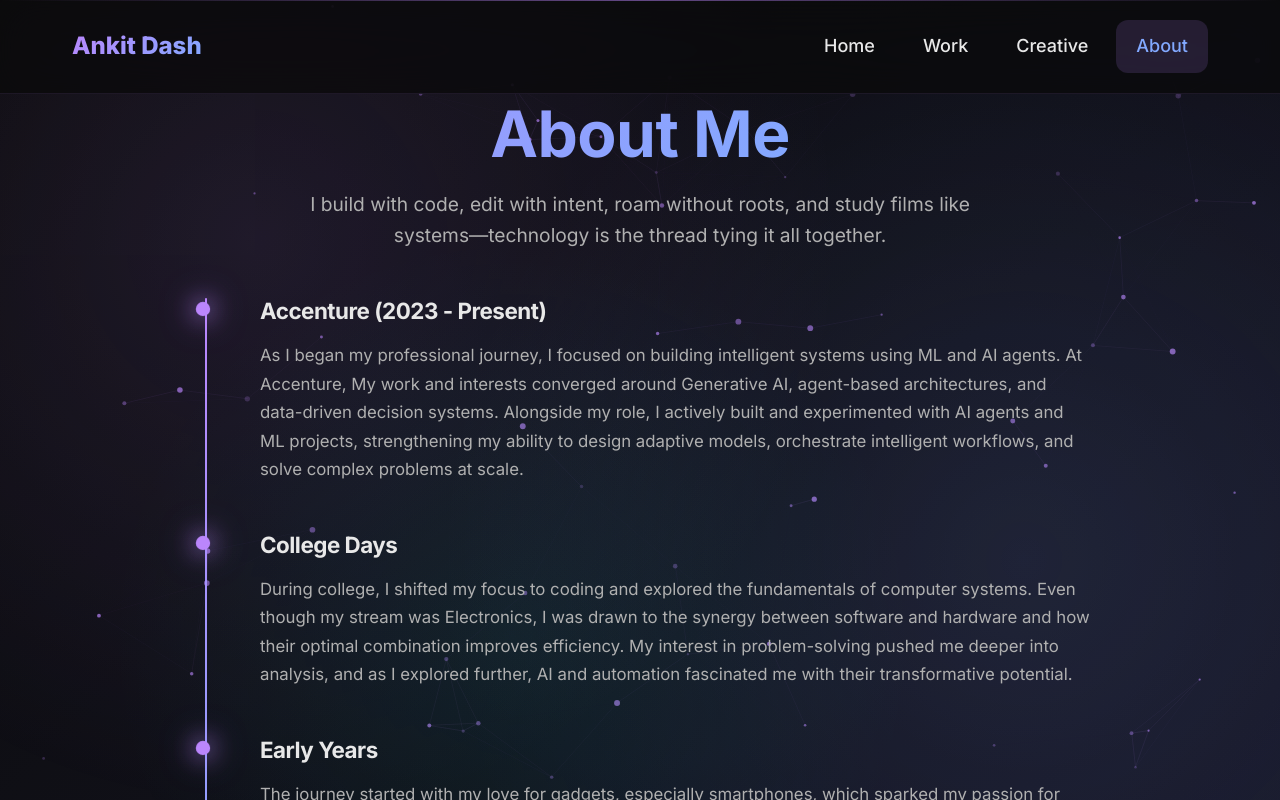
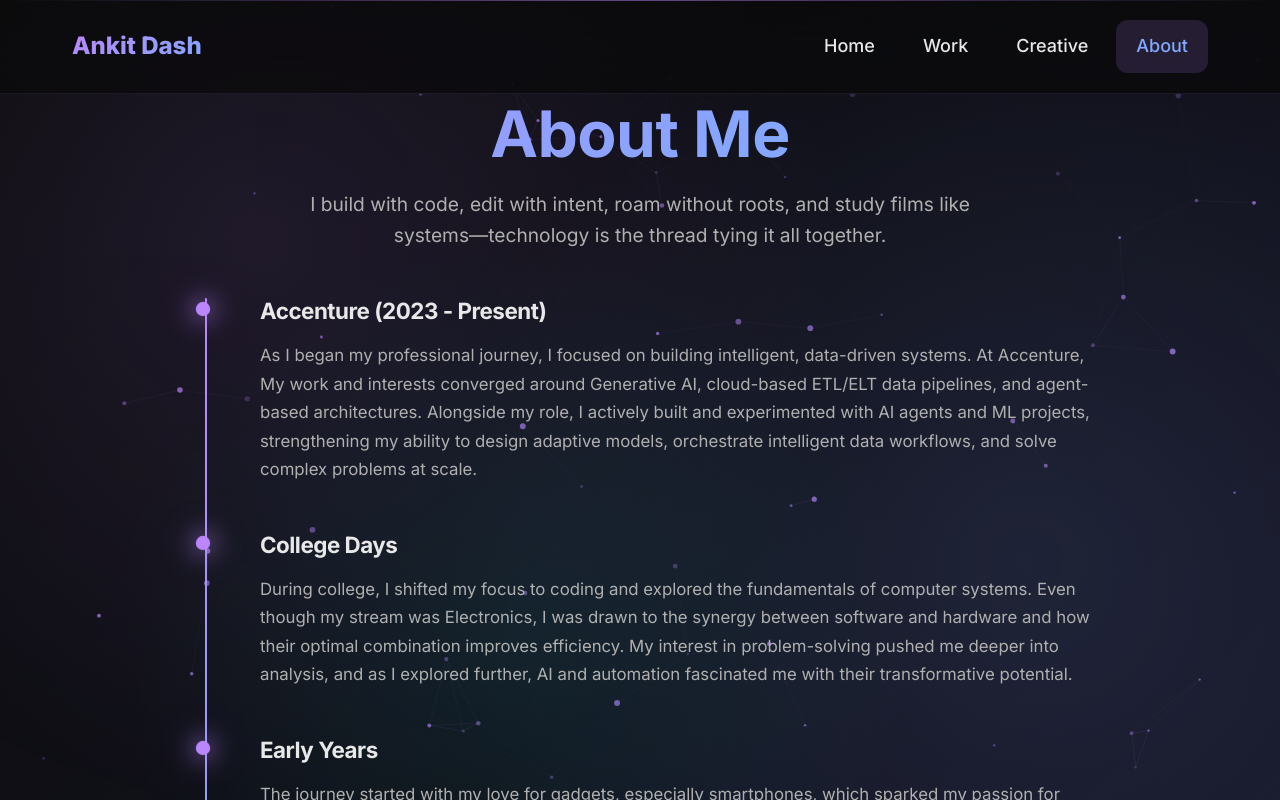
Before and after one commit to theankitdash/theankitdash, a Next.js app in the folder portfolio-nextjs/: page /about in a window 1280 px wide. Shown: the top 800 px of the page. Built offline with nearby package versions, Linux system fonts and the light colour scheme.

Commit message:
Update description for Accenture experience in AboutPage

```diff
--- a/portfolio-nextjs/app/about/page.tsx
+++ b/portfolio-nextjs/app/about/page.tsx
@@ -10,10 +10,10 @@ export default function AboutPage() {
         {
             id: 4,
             year: 'Accenture (2023 - Present)',
-            description: `As I began my professional journey, I focused on building intelligent systems using ML and AI agents.
-            At Accenture, My work and interests converged around Generative AI, agent-based architectures, and data-driven decision systems.
+            description: `As I began my professional journey, I focused on building intelligent, data-driven systems.
+            At Accenture, My work and interests converged around Generative AI, cloud-based ETL/ELT data pipelines, and agent-based architectures.
             Alongside my role, I actively built and experimented with AI agents and ML projects, strengthening my ability to design adaptive models,
-            orchestrate intelligent workflows, and solve complex problems at scale.`
+            orchestrate intelligent data workflows, and solve complex problems at scale.`
         },
         {
             id: 3,
```
